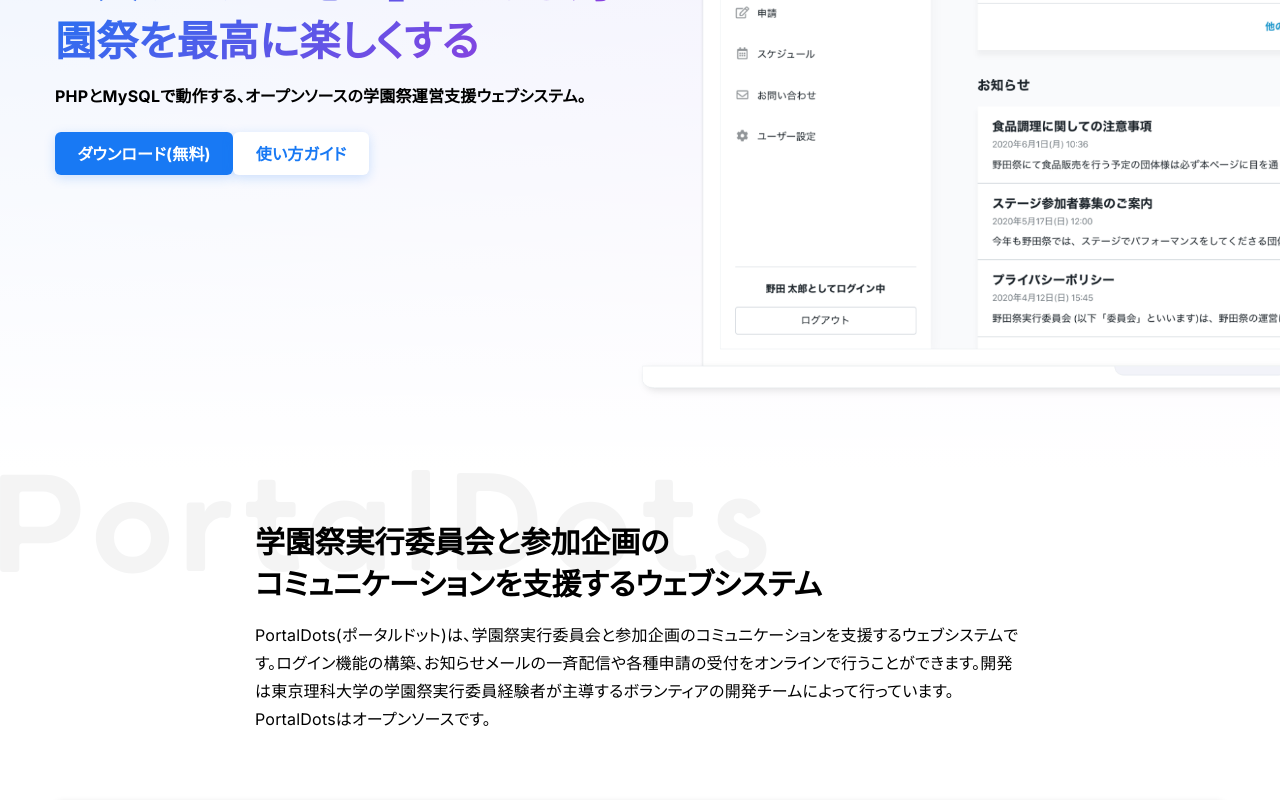
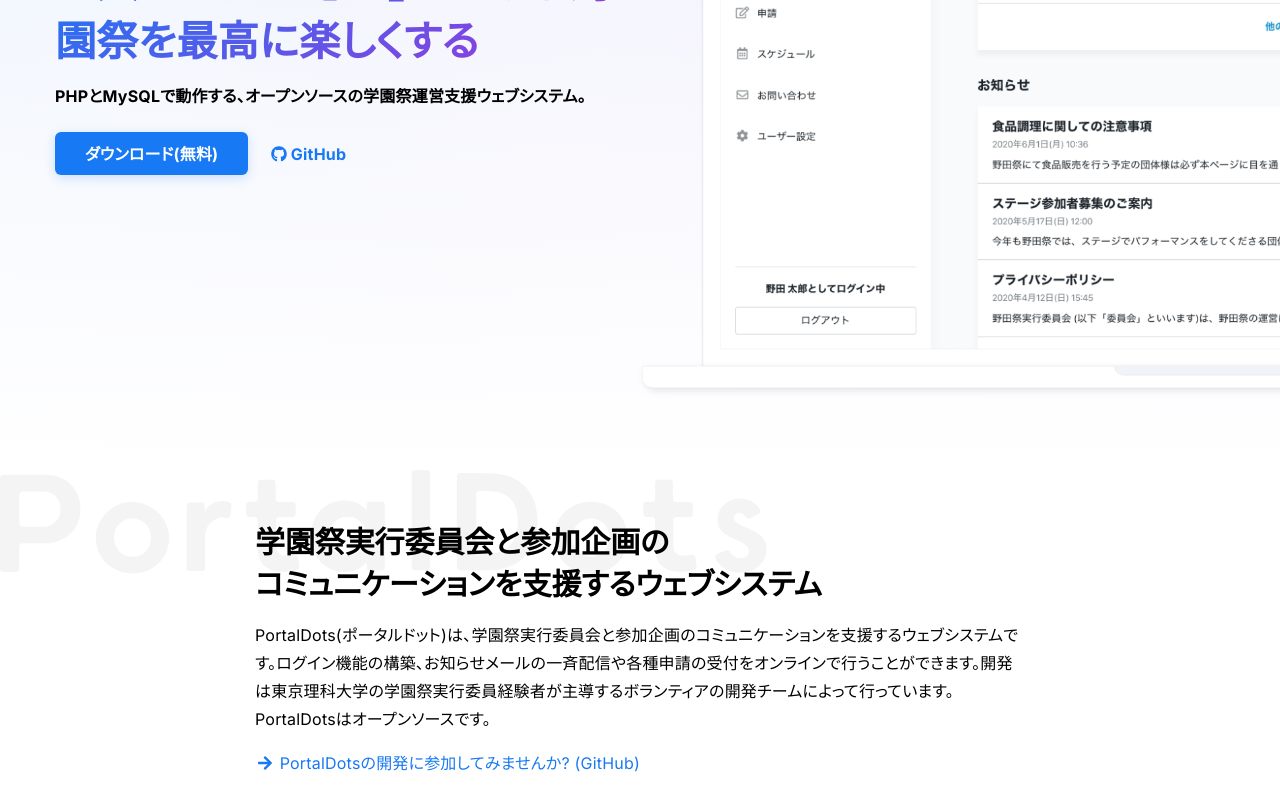
Before and after one commit to portaldots/website, a Nuxt app: page / in a window 1280 px wide. Shown: the part 340-1140 px from the top of the page. Built offline with nearby package versions, Linux system fonts and the light colour scheme.

Commit message:
GitHubへの導線追加

```diff
--- a/pages/index.vue
+++ b/pages/index.vue
@@ -12,8 +12,18 @@
                 PHPとMySQLで動作する、オープンソースの学園祭運営支援ウェブシステム。
               </p>
               <div class="home-header__actions">
-                <AppButton to="/" primary>ダウンロード(無料)</AppButton>
-                <AppButton to="/">使い方ガイド</AppButton>
+                <AppButton to="/" primary wide>ダウンロード(無料)</AppButton>
+                <AppButton
+                  href="https://github.com/portal-dots/PortalDots"
+                  target="_blank"
+                  rel="noopener noreferrer"
+                  lang="en"
+                  flat
+                >
+                  <font-awesome-icon :icon="['fab', 'github']" />
+                  GitHub
+                </AppButton>
+                <!-- <AppButton to="/">使い方ガイド</AppButton> -->
               </div>
             </div>
             <div class="col-md-6">
@@ -33,6 +43,16 @@
           </h2>
           <p>
             PortalDots(ポータルドット)は、学園祭実行委員会と参加企画のコミュニケーションを支援するウェブシステムです。ログイン機能の構築、お知らせメールの一斉配信や各種申請の受付をオンラインで行うことができます。開発は東京理科大学の学園祭実行委員経験者が主導するボランティアの開発チームによって行っています。PortalDotsはオープンソースです。
+          </p>
+          <p>
+            <a
+              href="https://github.com/portal-dots/PortalDots/blob/master/CONTRIBUTING.md"
+              target="_blank"
+              rel="noopener noreferrer"
+            >
+              <font-awesome-icon :icon="['fas', 'arrow-right']" fixed-width />
+              PortalDotsの開発に参加してみませんか? (GitHub)
+            </a>
           </p>
         </AppContainer>
       </section>
@@ -152,14 +172,14 @@
       rgba(255, 255, 255, 0.9)
     ),
     linear-gradient(120deg, #{$color-primary}, #{$color-primary-2});
-  padding: $app-header-height 0;
-  min-height: 100vh;
+  padding: $app-header-height $spacing-lg;
+  min-height: #{'min(90vh, 80vw)'};
   display: flex;
   align-items: center;
   overflow: hidden;
 
   @media screen and (max-width: 767.5px) {
-    padding: #{$app-header-height * 2} 0 $app-header-height;
+    padding: #{$app-header-height * 1.5} $spacing-md $app-header-height;
   }
 
   &__row {
@@ -191,7 +211,7 @@
 
   &__main-screenshot {
     display: block;
-    width: 65vw;
+    width: #{'min(65vw, 800px)'};
     min-width: 200%;
     height: auto;
     margin-left: -1.5rem;
```
